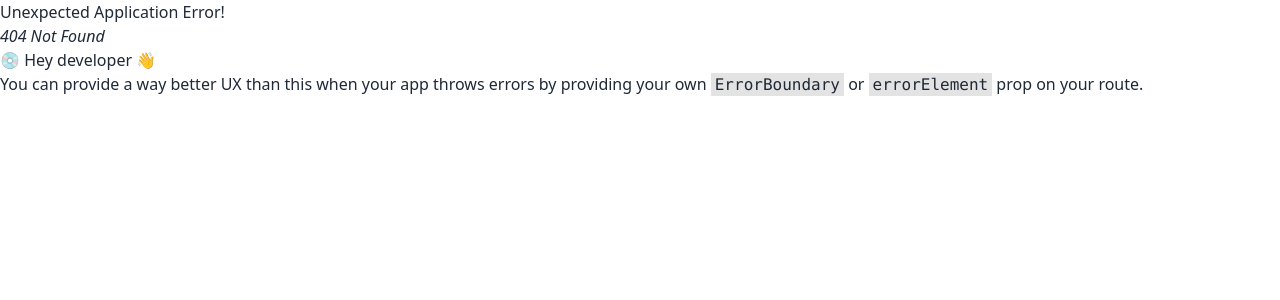
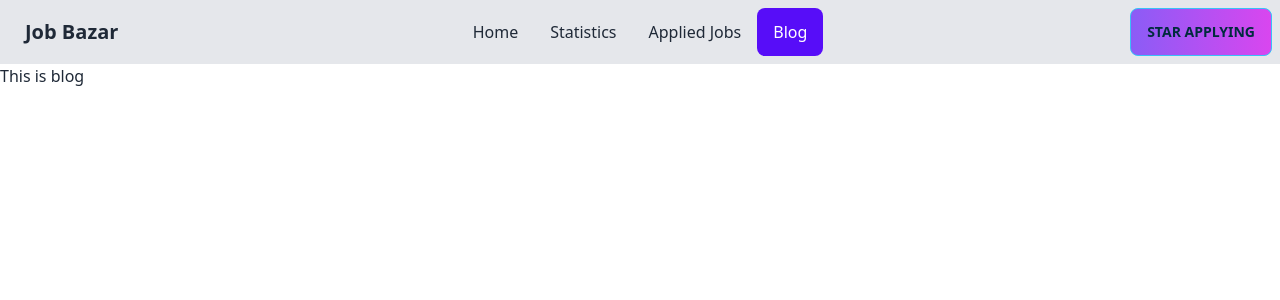
Before and after one commit to saifulaija/job-bazar, a React (Vite) app: page /blog in a window 1280 px wide. Before the commit this address had no page. Shown: the top 300 px of the page. Built offline with nearby package versions, Linux system fonts and the light colour scheme.

Commit message:
header implemented

```diff
--- a/src/App.jsx
+++ b/src/App.jsx
@@ -1,10 +1,14 @@
 
 import React from 'react';
+import Header from './components/Header';
+import { Outlet } from 'react-router-dom';
+
 
 const App = () => {
   return (
     <div>
-      <button className="btn btn-info">Button</button>
+     <Header></Header>
+     <Outlet></Outlet>
     </div>
   );
 };
--- /dev/null
+++ b/src/components/AppliedJobs.jsx
@@ -0,0 +1,11 @@
+import React from 'react';
+
+const AppliedJobs = () => {
+    return (
+        <div>
+            <h1>this is applied jobs</h1>
+        </div>
+    );
+};
+
+export default AppliedJobs;
--- /dev/null
+++ b/src/components/Blog.jsx
@@ -0,0 +1,11 @@
+import React from 'react';
+
+const Blog = () => {
+    return (
+        <div>
+            <h1>This is blog</h1>
+        </div>
+    );
+};
+
+export default Blog;
--- /dev/null
+++ b/src/components/Header.jsx
@@ -0,0 +1,74 @@
+import React from "react";
+import { NavLink } from "react-router-dom";
+
+const Header = () => {
+  return (
+    <div className="bg-gray-200">
+      <div className="navbar  md:container mx-auto">
+        <div className="navbar-start">
+          <div className="dropdown">
+            <label tabIndex={0} className="btn btn-ghost lg:hidden">
+              <svg
+                xmlns="http://www.w3.org/2000/svg"
+                className="h-5 w-5"
+                fill="none"
+                viewBox="0 0 24 24"
+                stroke="currentColor"
+              >
+                <path
+                  strokeLinecap="round"
+                  strokeLinejoin="round"
+                  strokeWidth="2"
+                  d="M4 6h16M4 12h8m-8 6h16"
+                />
+              </svg>
+            </label>
+            <ul
+              tabIndex={0}
+              className="menu menu-compact dropdown-content mt-3 p-2 shadow bg-base-100 rounded-box w-52"
+            >
+              <li>
+                <NavLink to="/"  className={({ isActive }) => (isActive ? 'text-red-300' : '')}>Home</NavLink>
+              </li>
+
+              <li>
+                <NavLink to="/statistics">Statistic</NavLink>
+              </li>
+              <li>
+                <NavLink to="/jobs">Applied Jobs</NavLink>
+              </li>
+
+              <li>
+                <NavLink to="/blog">Blog</NavLink>
+              </li>
+            </ul>
+          </div>
+          <a className="btn btn-ghost normal-case text-xl">Job Bazar</a>
+        </div>
+        <div className="navbar-center hidden lg:flex">
+          <ul className="menu menu-horizontal px-1">
+            <li>
+              <NavLink to="/">Home</NavLink>
+            </li>
+
+            <li>
+              <NavLink to="/statistics">Statistics</NavLink>
+            </li>
+            <li>
+              <NavLink to="/jobs">Applied Jobs</NavLink>
+            </li>
+
+            <li>
+              <NavLink to="/blog">Blog</NavLink>
+            </li>
+          </ul>
+        </div>
+        <div className="navbar-end">
+          <a className="btn btn-info bg-gradient-to-r from-violet-500 to-fuchsia-500">Star Applying</a>
+        </div>
+      </div>
+    </div>
+  );
+};
+
+export default Header;
--- /dev/null
+++ b/src/components/Home.jsx
@@ -0,0 +1,11 @@
+import React from 'react';
+
+const Home = () => {
+    return (
+        <div>
+            <h1 className='text-[#927EFE]'>this is home</h1>
+        </div>
+    );
+};
+
+export default Home;
--- /dev/null
+++ b/src/components/Statistics.jsx
@@ -0,0 +1,11 @@
+import React from 'react';
+
+const Statistics = () => {
+    return (
+        <div>
+            <h1>this is statistic</h1>
+        </div>
+    );
+};
+
+export default Statistics;
```
Also changed, not shown: src/main.jsx (+23 -1 lines), src/index.css (line endings or trailing spaces).
